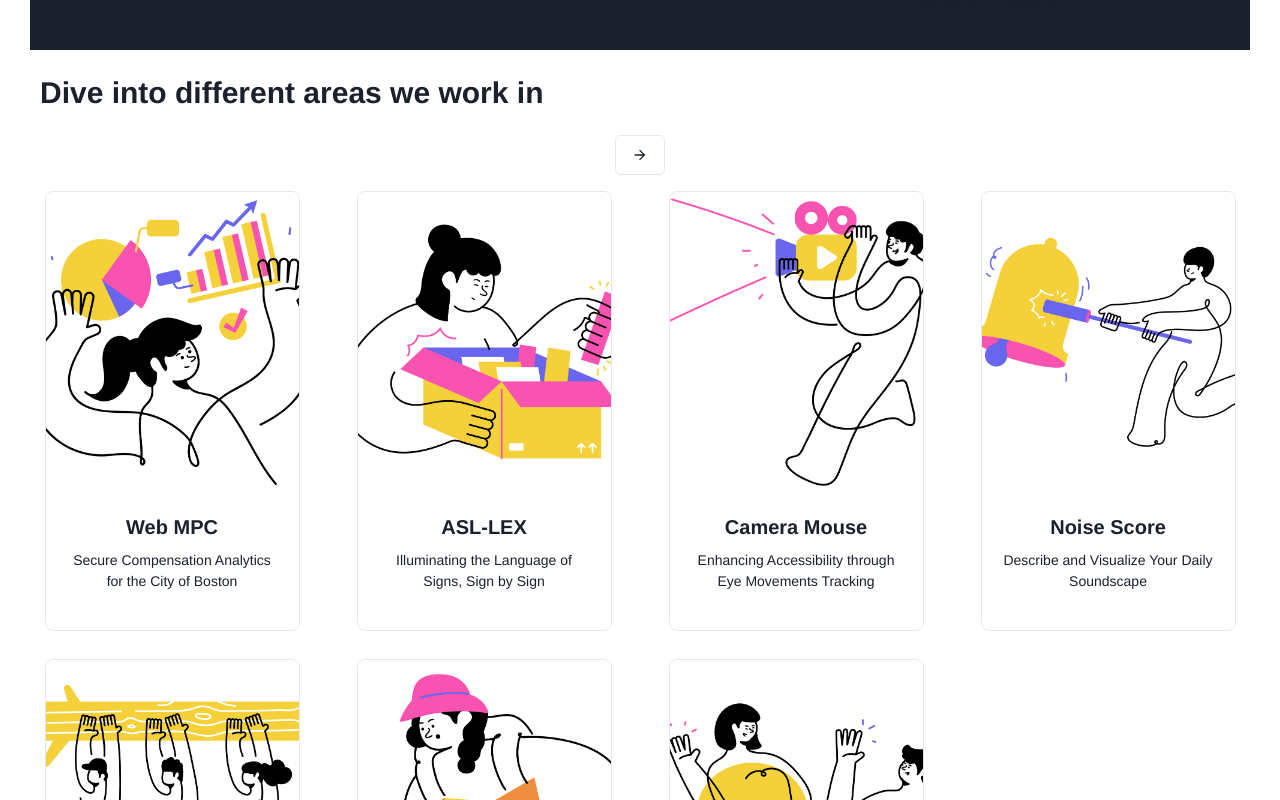
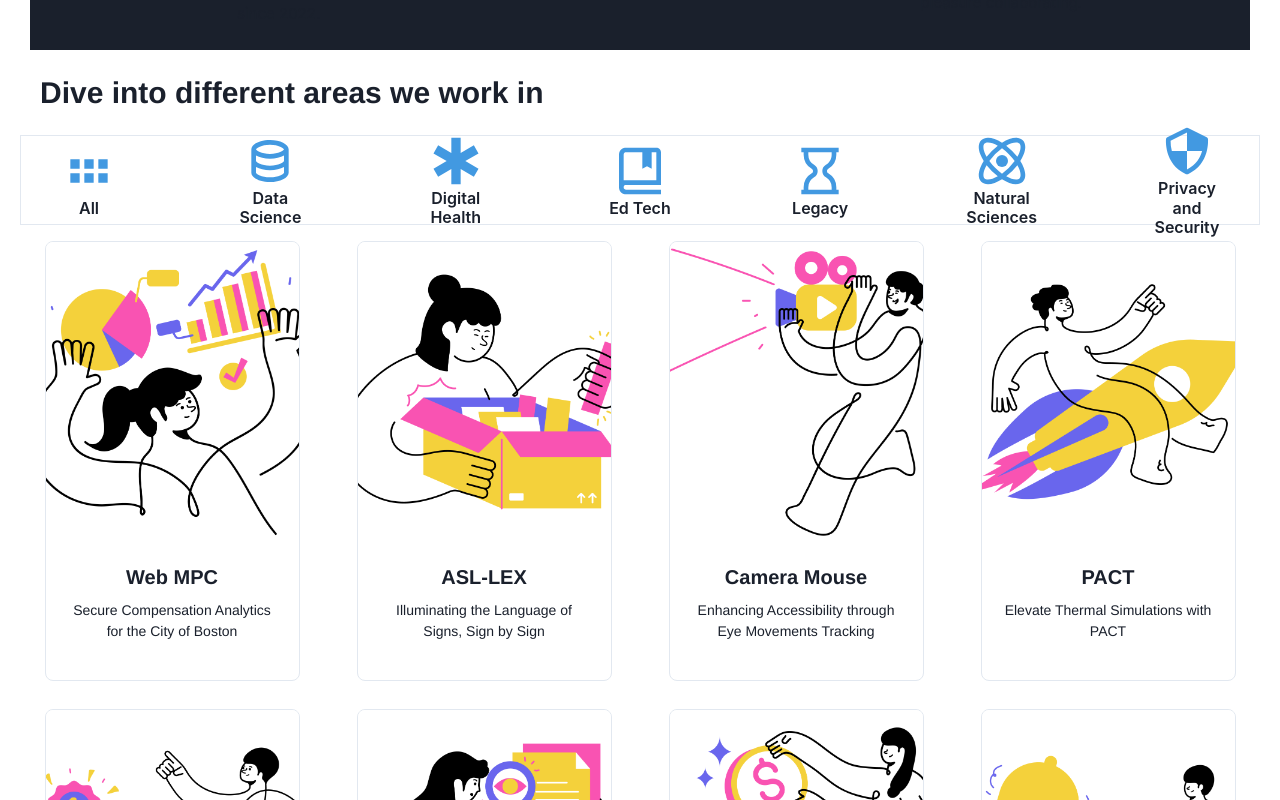
Before and after one commit to hicsail/hicsail.github.io, a React app: page /projects in a window 1280 px wide. Shown: the part 1480-2280 px from the top of the page. Built offline with nearby package versions, Linux system fonts and the light colour scheme; a web font is replaced by a local one.

Commit message:
icons to filter through projects

```diff
--- /dev/null
+++ b/src/components/ProjectsGrid/ProjectsGrid.css
@@ -0,0 +1,17 @@
+@media screen and (max-width: 299px) {
+  #glyphicon {
+    font-size: 1.2em;
+  }
+}
+
+@media screen and (min-width: 300px) and (max-width: 799px) {
+  #glyphicon {
+    font-size: 2em;
+  }
+}
+
+@media screen and (min-width: 800px) {
+  #glyphicon {
+    font-size: 3.5em;
+  }
+}
--- a/src/components/ProjectsGrid.tsx
+++ b/src/components/ProjectsGrid/ProjectsGrid.tsx
@@ -1,9 +1,18 @@
-import { Box, Grid, Button, useDisclosure } from '@chakra-ui/react';
+import { Box, Grid, Button, Icon, Text } from '@chakra-ui/react';
 import * as React from 'react';
 import { useState } from 'react';
-import { Card } from './Card';
-import data from '../utils/data/data.json';
-import { ArrowForwardIcon } from '@chakra-ui/icons';
+import { Card } from '../Card';
+import data from '../../utils/data/data.json';
+import './ProjectsGrid.css';
+import {
+  BiData,
+  BiHealth,
+  BiBookBookmark,
+  BiHourglass,
+  BiAtom,
+  BiShieldQuarter,
+  BiGridHorizontal,
+} from 'react-icons/bi';
 
 interface Props {
   title: string | null;
@@ -30,14 +39,14 @@ interface ProjectSelectProps {
 }
 
 const options = [
-  'Featured',
-  'All',
-  'Data Science',
-  'Ed Tech',
-  'Privacy and Security',
-  'Digital Health',
-  'Natural Sciences',
-  'Legacy',
+  { title: 'Featured', icon: BiData },
+  { title: 'All', icon: BiGridHorizontal },
+  { title: 'Data Science', icon: BiData },
+  { title: 'Digital Health', icon: BiHealth },
+  { title: 'Ed Tech', icon: BiBookBookmark },
+  { title: 'Legacy', icon: BiHourglass },
+  { title: 'Natural Sciences', icon: BiAtom },
+  { title: 'Privacy and Security', icon: BiShieldQuarter },
 ];
 
 const ProjectSelect: React.FC<ProjectSelectProps> = ({ selected, list }) => {
@@ -148,34 +157,43 @@ const ProjectSelect: React.FC<ProjectSelectProps> = ({ selected, list }) => {
 };
 
 export const ProjectsGrid: React.FC<Props> = ({ list, showSelect }) => {
-  const [selected, setSelected] = useState(options[0]);
-  const { isOpen, onToggle } = useDisclosure();
+  const projectsOptions = showSelect ? options.slice(1) : options;
+  const [selected, setSelected] = useState(projectsOptions[0].title);
 
   const handleOptionSelect = (option: string) => {
     setSelected(option);
-    onToggle();
   };
 
   return (
     <Box>
       {showSelect ? (
         <Box>
-          <Button onClick={onToggle} variant="outline">
-            <ArrowForwardIcon />
-          </Button>
-          {isOpen && (
-            <Box borderWidth="1px" mt={2}>
-              {options.map((option) => (
+          <Box
+            borderWidth="1px"
+            display="flex"
+            flexDirection="row"
+            padding="24px"
+            justifyContent="space-between"
+          >
+            {projectsOptions.map(({ title, icon }) => (
               <Button
-                  key={option}
-                  onClick={() => handleOptionSelect(option)}
+                key={title}
+                onClick={() => handleOptionSelect(title)}
                 variant="ghost"
+                display="flex"
+                flexDirection="column"
+                maxWidth="6em"
+                transition="transform 350ms ease-in-out"
+                _hover={{
+                  transform: 'scale(1.05)',
+                  transition: 'transform 300ms',
+                }}
               >
-                  {option}
+                <Icon id="glyphicon" as={icon} color="blue.400" />
+                <Text whiteSpace="initial">{title}</Text>
               </Button>
             ))}
           </Box>
-          )}
         </Box>
       ) : (
         <></>
--- a/src/pages/Home.tsx
+++ b/src/pages/Home.tsx
@@ -19,7 +19,7 @@ import * as React from 'react';
 import { Reacteroids } from '../components/asteroidGame/Reacteroids';
 import styled from 'styled-components';
 import { IoRocketSharp } from 'react-icons/io5';
-import { ProjectsGrid } from '../components/ProjectsGrid';
+import { ProjectsGrid } from '../components/ProjectsGrid/ProjectsGrid';
 import { AboutBlurb } from '../components/AboutBlurb/AboutBlurb';
 import data from '../utils/data/data.json';
 
--- a/src/pages/Projects.tsx
+++ b/src/pages/Projects.tsx
@@ -1,6 +1,6 @@
 import * as React from 'react';
 import data from '../utils/data/data.json';
-import { ProjectsGrid } from '../components/ProjectsGrid';
+import { ProjectsGrid } from '../components/ProjectsGrid/ProjectsGrid';
 import { DataVisual } from '../components/DataVisual/DataVisual';
 import { Box, Button, Spacer, Text } from '@chakra-ui/react';
 import { Fade } from 'react-awesome-reveal';
```
Lines whose indentation alone changed are shown as unchanged.
